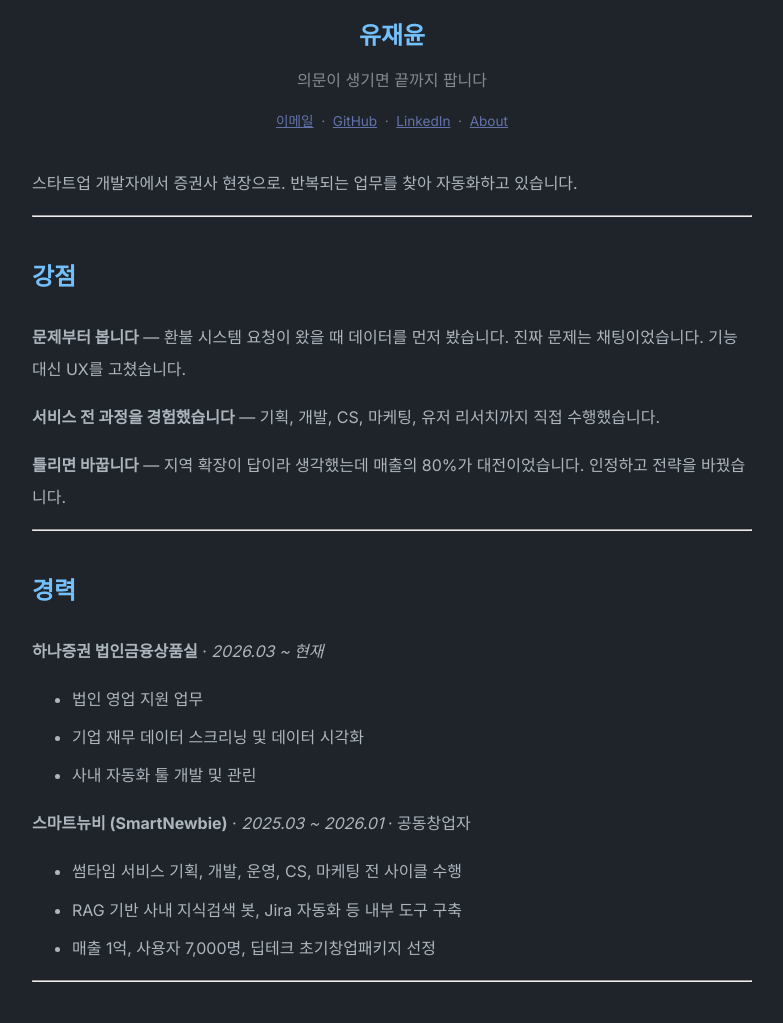
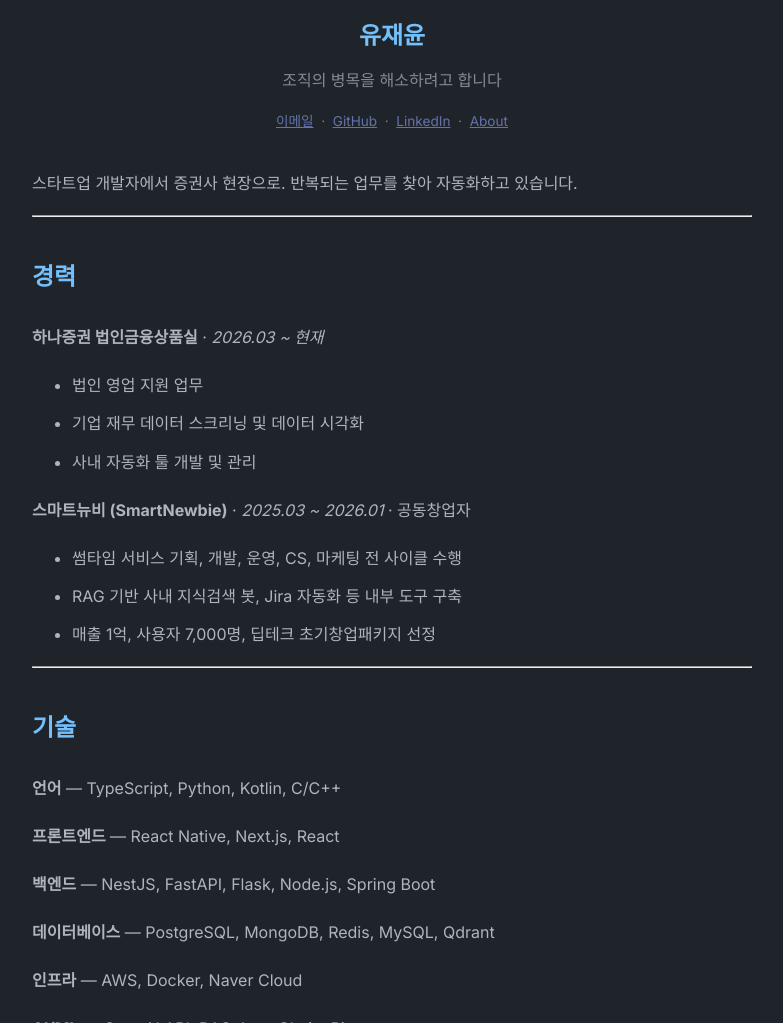
Before and after one commit to YUJAEYUN/yujaeyun.github.io, a Jekyll site: the page built from index.md, in a window 1280 px wide and 1400 px high, cut to the strip 377-1400 px from the top of the window. Shown: the whole strip, without its empty margins (248-1031 px from the left). Built offline with Jekyll 4.4.1, drawn with Linux system fonts in a browser that asks for light colours.

Commit message:
docs: update index page content

```diff
--- a/index.md
+++ b/index.md
@@ -5,7 +5,7 @@ layout: home
 <div style="text-align: center; margin-bottom: 2rem;">
   <img src="/my.jpeg" alt="Profile" style="width: 140px; height: 140px; border-radius: 50%; object-fit: cover; margin-bottom: 1rem;">
   <h2 style="margin: 0.5rem 0 0.25rem;">유재윤</h2>
-  <p style="margin: 0 0 0.75rem; opacity: 0.7;">의문이 생기면 끝까지 팝니다</p>
+  <p style="margin: 0 0 0.75rem; opacity: 0.7;">조직의 병목을 해소하려고 합니다</p>
   <p style="margin: 0; font-size: 0.85rem; opacity: 0.6;">
     <a href="mailto:20211072@edu.hanbat.ac.kr">이메일</a> &nbsp;·&nbsp;
     <a href="https://github.com/YUJAEYUN">GitHub</a> &nbsp;·&nbsp;
@@ -18,15 +18,6 @@ layout: home
 
 ---
 
-## 강점
-
-**문제부터 봅니다** — 환불 시스템 요청이 왔을 때 데이터를 먼저 봤습니다. 진짜 문제는 채팅이었습니다. 기능 대신 UX를 고쳤습니다.
-
-**서비스 전 과정을 경험했습니다** — 기획, 개발, CS, 마케팅, 유저 리서치까지 직접 수행했습니다.
-
-**틀리면 바꿉니다** — 지역 확장이 답이라 생각했는데 매출의 80%가 대전이었습니다. 인정하고 전략을 바꿨습니다.
-
----
 
 ## 경력
 
@@ -34,7 +25,7 @@ layout: home
 
 - 법인 영업 지원 업무
 - 기업 재무 데이터 스크리닝 및 데이터 시각화
-- 사내 자동화 툴 개발 및 관린
+- 사내 자동화 툴 개발 및 관리
 
 **스마트뉴비 (SmartNewbie)** · _2025.03 ~ 2026.01_ · 공동창업자
 
```
